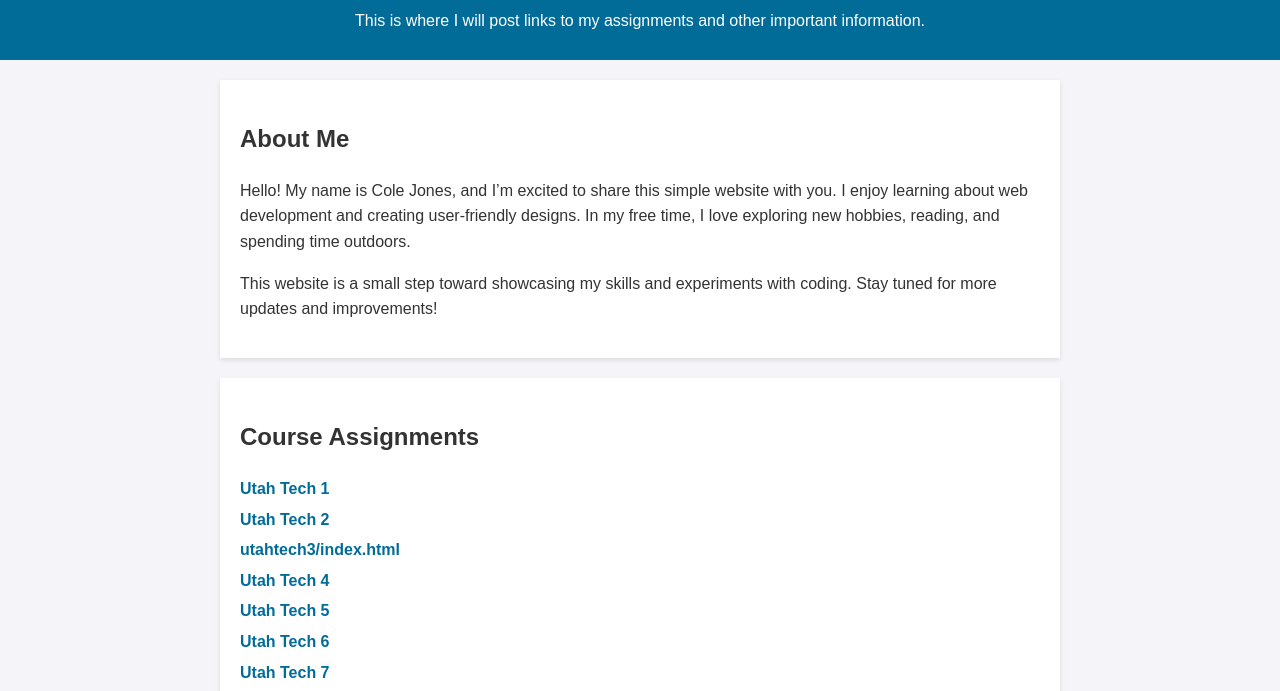
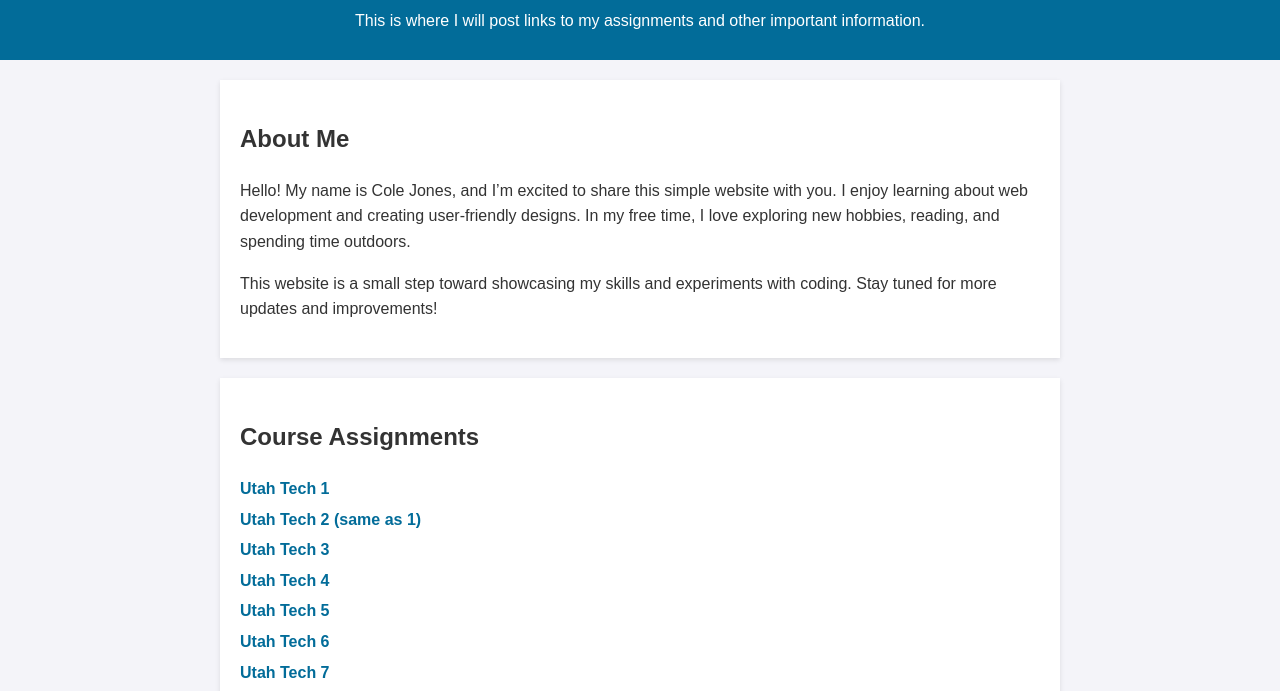
Before and after one commit to whosmygoodboy/se1400, a plain HTML site: page index.html in a window 1280 px wide. Shown: the part 96-787 px from the top of the page. Drawn offline with Linux system fonts and the light colour scheme.

Commit message:
nig again

```diff
--- a/index.html
+++ b/index.html
@@ -31,8 +31,8 @@
         <h2>Course Assignments</h2>
         <ul>
             <li><a href="utahtech2/index.html">Utah Tech 1</a></li>
-            <li><a href="utahtech2/index.html">Utah Tech 2</a></li>
-            <li><a href="#">utahtech3/index.html</a></li>
+            <li><a href="utahtech2/index.html">Utah Tech 2 (same as 1)</a></li>
+            <li><a href="utahtech3/index.html">Utah Tech 3</a></li>
             <li><a href="#">Utah Tech 4</a></li>
             <li><a href="#">Utah Tech 5</a></li>
             <li><a href="#">Utah Tech 6</a></li>
```
